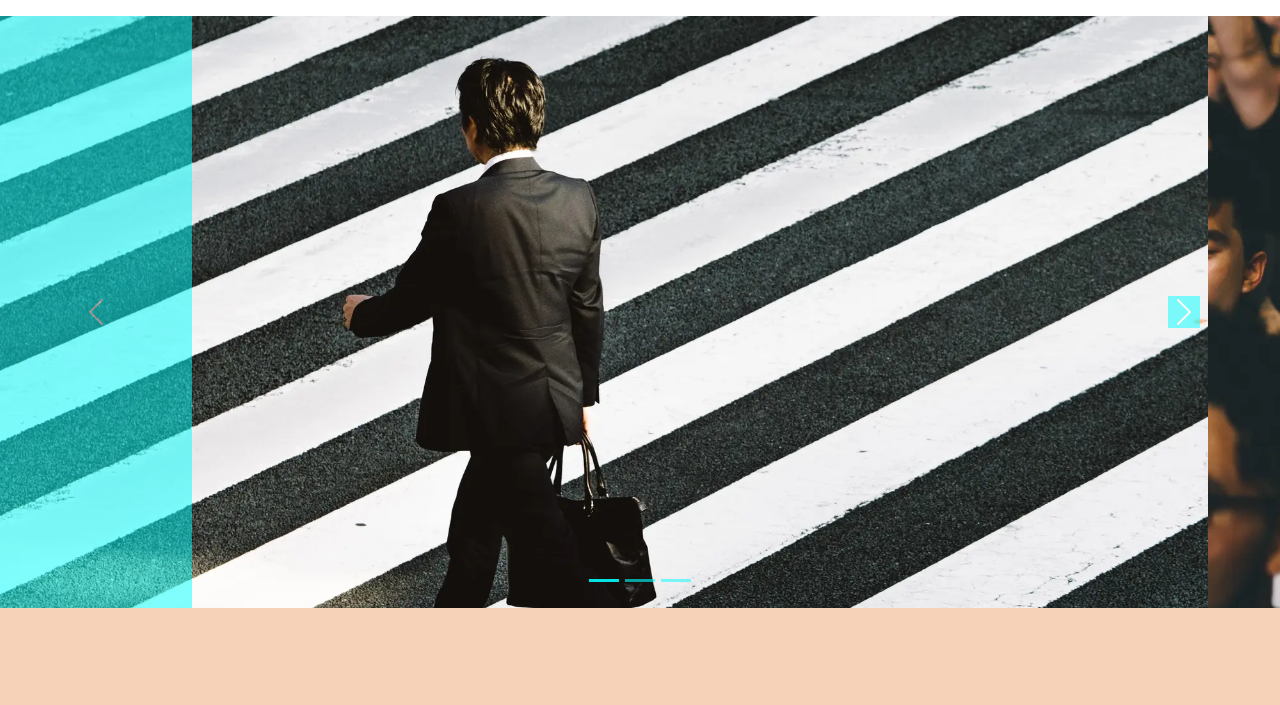
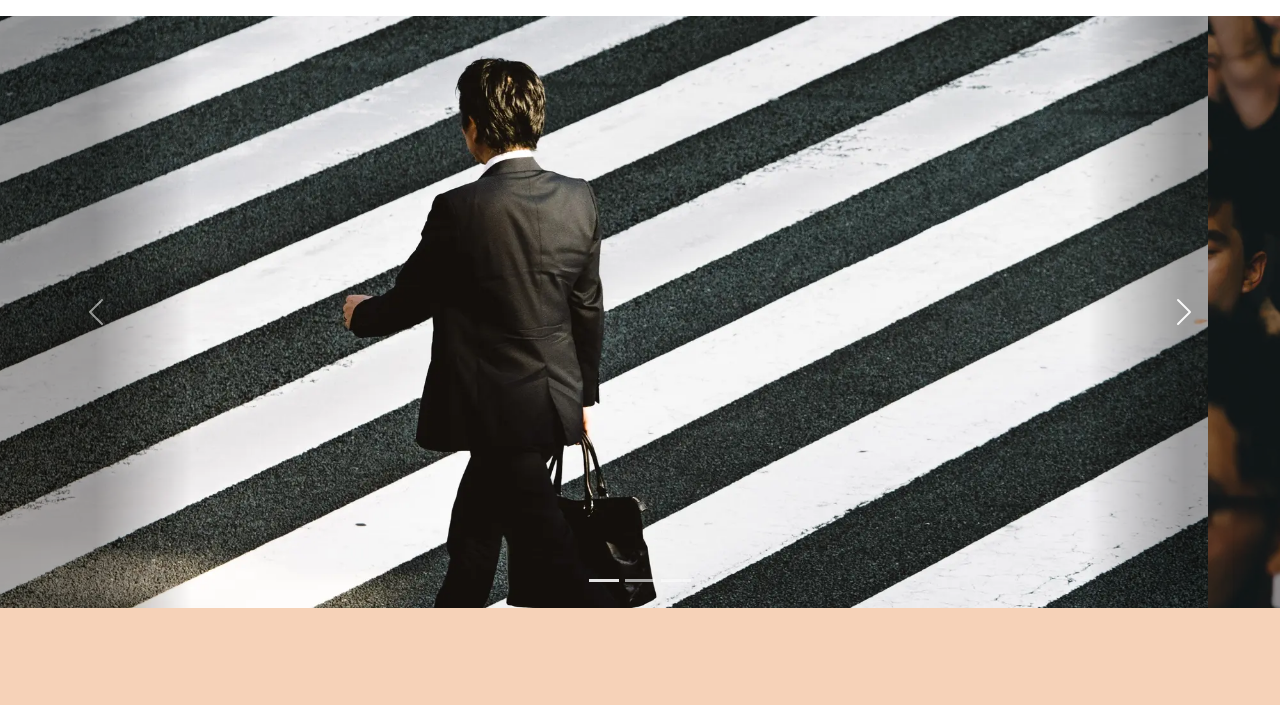
Before and after one commit to claire-vaugarny/nina-carducci-repo, a plain HTML site: page index.html in a window 1280 px wide. Shown: the part 83-788 px from the top of the page. Drawn offline with nearby package versions, Linux system fonts and the light colour scheme.

Commit message:
modification pour rich snippet et pour le contraste

```diff
--- a/assets/style.css
+++ b/assets/style.css
@@ -111,36 +111,15 @@ body {
 .nav-pills .nav-link {
 	color: #000
 }
-/*  */
-/* .carousel-control-prev-icon{ */
-/* .carousel-indicators{
-	background-color: aqua;
-	color: aqua;
-	z-index: 100;
-} */
-.carousel-indicators button[type=button]{
-	/* background-color: rgb(248, 27, 219); */
-	background-color: aqua;
-	/* color: rgb(248, 27, 219); */
-}
-/* #carouselExampleIndicators button[type=button] span{
-	/* background-color: #BEB45A; */
-	/* background-color: aqua;
-	color: aqua;
-} */
-/* .visually-hidden{
-	background-color: #BEB45A;
-} */
+/*  changements pour les problèmes de contraste */
+.carousel-control-prev {
+	background: linear-gradient(0.25turn, rgba(0,0,0,0.7), rgba(0,0,0,0.7), transparent)
+	}
+	.carousel-control-next {
+	background: linear-gradient(0.25turn, transparent, rgba(0,0,0,0.7), rgba(0,0,0,0.7))
 
-/* Change la couleur des boutons de contrôle du carousel */
-.carousel-control-prev,
-.carousel-control-next-icon {
-	background-color: aqua;
-    /* color:  aqua; */
+	}
 
-}
-
-/*  */
 .item-column {
 	position: relative;
 	margin-bottom: 0 !important;
--- a/index.html
+++ b/index.html
@@ -27,6 +27,7 @@
 		<script type="application/ld+json">
 		{
 		  "@context": "https://schema.org",
+		  "@type": "LocalBusiness",
 		  "name": "Nina Carducci",
 		  "description": "Photographe professionnelle spécialisée dans les mariages, portraits, concerts et événements à Paris et Bordeaux. Capturer les moments les plus précieux avec un regard artistique.",
 		  "url": "https://claire-vaugarny.github.io/nina-carducci-repo/",
```
